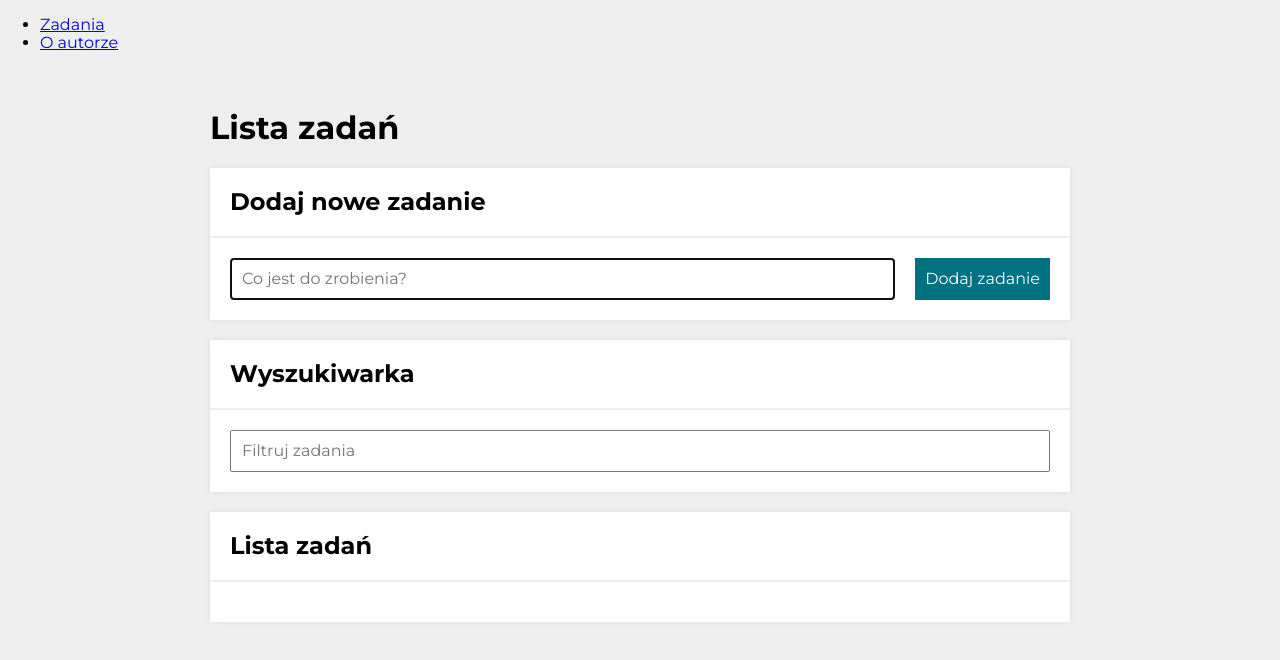
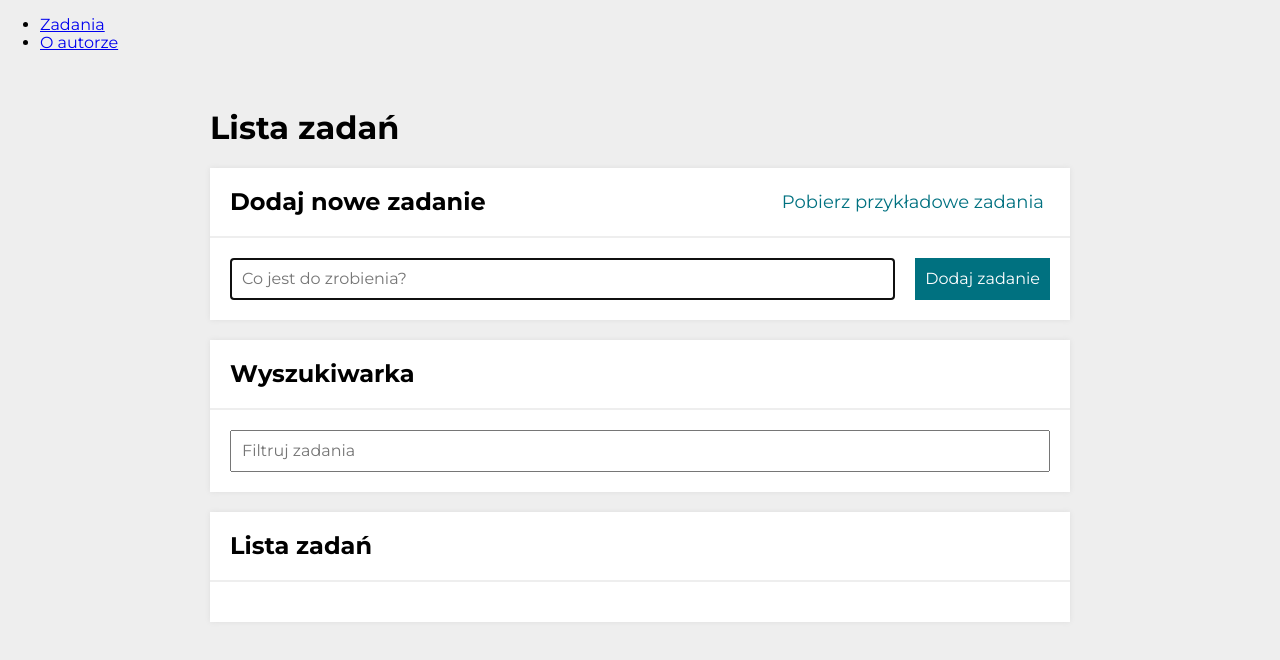
Before and after one commit to bartekdbc/to-do-list-react, a React (Create React App) app: page /#/zadania in a window 1280 px wide. Shown: the top 660 px of the page. Built offline with nearby package versions, Linux system fonts and the light colour scheme.

Commit message:
ExampleTasks component implemented into app in another place

```diff
--- /dev/null
+++ b/src/features/tasks/TasksPage/ExampleTasks/index.js
@@ -0,0 +1,15 @@
+import { useDispatch } from "react-redux";
+import { Button } from "../../../../common/Button/styled";
+import { fetchExampleTasks } from "../../tasksSlice";
+
+const ExampleTasks = () => {
+  const dispatch = useDispatch();
+
+  return (
+    <Button onClick={() => dispatch(fetchExampleTasks())}>
+      Pobierz przykładowe zadania
+    </Button>
+  );
+};
+
+export default ExampleTasks;
--- a/src/features/tasks/TasksPage/index.js
+++ b/src/features/tasks/TasksPage/index.js
@@ -5,12 +5,14 @@ import Section from "../../../common/Section";
 import Header from "../../../common/Header";
 import { Container } from "../../../common/Container/styled";
 import Search from "./Search";
+import ExampleTasks from "./ExampleTasks";
 
 function TasksPage() {
   return (
     <Container>
       <Header title="Lista zadań" />
-      <Section title="Dodaj nowe zadanie" body={<Form />} />
+      <Section title="Dodaj nowe zadanie" body={<Form />}
+      extraContent={<ExampleTasks />} />
 
       <Section title="Wyszukiwarka" body={<Search />} />
 
```
